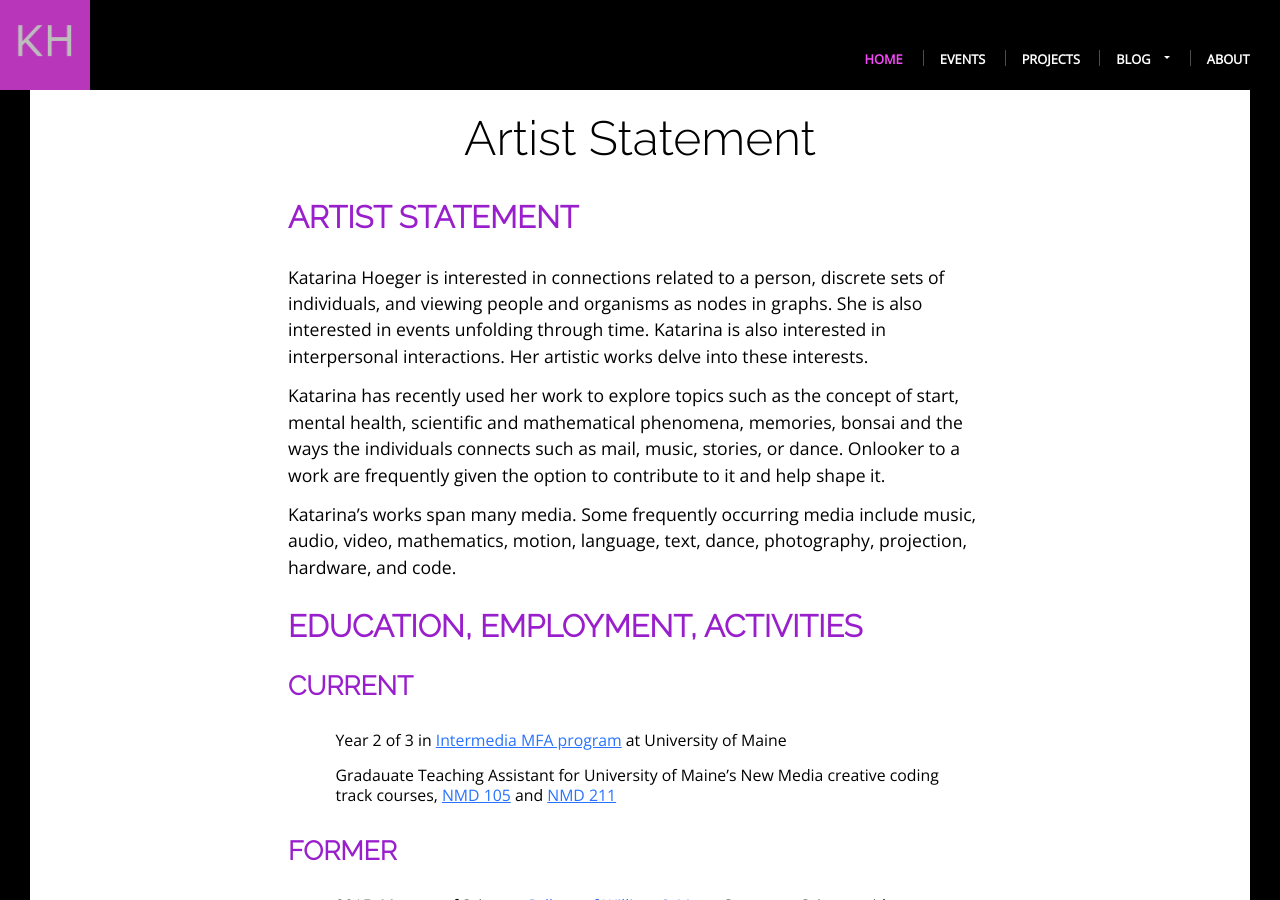
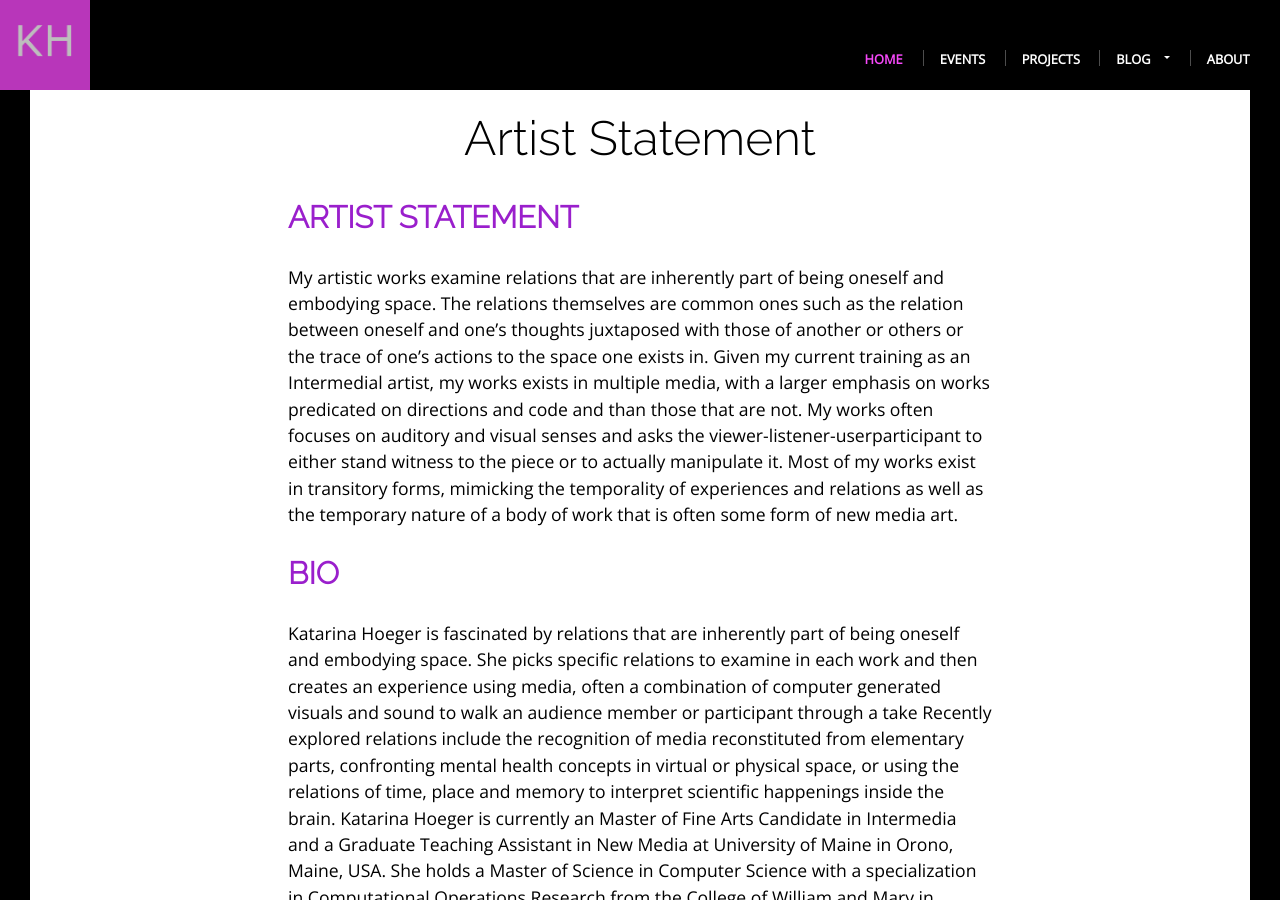
Before and after one commit to khoeger/khoeger.github.io, a Jekyll site: the page built from about/about.md, in a window 1280 px wide and 900 px high. Built offline with Jekyll 4.4.1, drawn with Linux system fonts in a browser that asks for light colours; our own code applies the rules of GitHub Pages for plain Markdown files; some of the changed text lies outside the part shown.

Commit message:
Update About text

```diff
--- a/about/about.md
+++ b/about/about.md
@@ -1,21 +1,34 @@
 ## Artist Statement
-Katarina Hoeger is interested in connections related to a person, discrete sets of individuals, and viewing people and organisms as nodes in graphs. She is also interested in events unfolding through time. Katarina is also interested in interpersonal interactions. Her artistic works delve into these interests.
+My artistic works examine relations that are inherently part of being oneself
+and embodying space. The relations themselves are common ones
+such as the relation between oneself and one’s thoughts juxtaposed with
+those of another or others or the trace of one’s actions to the space one
+exists in. Given my current training as an Intermedial artist, my works
+exists in multiple media, with a larger emphasis on works predicated on
+directions and code and than those that are not. My works often focuses
+on auditory and visual senses and asks the viewer-listener-userparticipant
+to either stand witness to the piece or to actually manipulate
+it. Most of my works exist in transitory forms, mimicking the temporality
+of experiences and relations as well as the temporary nature of a body
+of work that is often some form of new media art.
 
-Katarina has recently used her work to explore topics such as the concept of start, mental health, scientific and mathematical phenomena, memories, bonsai and the ways the individuals connects such as mail, music, stories, or dance. Onlooker to a work are frequently given the option to contribute to it and help shape it.
+## Bio
+Katarina Hoeger is fascinated by relations that are inherently part of being
+oneself and embodying space. She picks specific relations to examine
+in each work and then creates an experience using media, often a
+combination of computer generated visuals and sound to walk an audience
+member or participant through a take Recently explored relations
+include the recognition of media reconstituted from elementary parts,
+confronting mental health concepts in virtual or physical space, or using
+the relations of time, place and memory to interpret scientific happenings
+inside the brain.
+Katarina Hoeger is currently an Master of Fine Arts Candidate in Intermedia
+and a Graduate Teaching Assistant in New Media at University of
+Maine in Orono, Maine, USA. She holds a Master of Science in Computer
+Science with a specialization in Computational Operations Research from
+the College of William and Mary in Williamsburg, Virginia, USA and a
+Bachelor of Science in Mathematics from Harvey Mudd College in Claremont,
+California, USA.
+Katarina Hoeger is a founding board member of [Music Community Lab](https://musiccommunitylab.org/) and long-time volunteer organizer at its series [Monthly Music Hackathon NYC](https://monthlymusichackathon.org/).
 
-Katarina’s works span many media. Some frequently occurring media include music, audio, video, mathematics, motion, language, text, dance, photography, projection, hardware, and code.
-##  Education, Employment, Activities
-### Current
-- Year 2 of 3 in [Intermedia MFA program](https://intermedia.umaine.edu/mfa-program/) at University of Maine
-- Gradauate Teaching Assistant for University of Maine's New Media creative coding track courses, [NMD 105](https://umaine.edu/newmedia/courses/#105) and [NMD 211](https://umaine.edu/newmedia/courses/#211)
-
-### Former
-- 2015, Masters of Science, [College of William & Mary](https://www.wm.edu/as/mathematics/graduate/cor/index.php): Computer Science with a concentration in Computational Operations Research
-- 2013, Bachelors of Science, [Harvey Mudd College](https://www.hmc.edu/mathematics/): Computer Science with a concentration in Computational Operations Research
-
-- Graduate Assistant at [University of Maine Hackerspace](https://umaine.edu/hackerspace/), Instructor at [The Digital Arts Experience](https://www.thedae.com/), Software Engineer at Indus Consultancy Services, Graduate Teaching Assistant for Operations Research, Probability, Statistics at College of William and Mary
-
-- Volunteer Event Organizer & Former Communications Chair at Music Community Lab / Monthly Music Hackathon NYC, UNA Westchester Communications Intern, Flutist and Arranger
-
-## More Details
-Please see my [LinkedIn](https://www.linkedin.com/in/katarinahoeger/) or [email me](mailto:katarina@katarinahoeger.com) for a resume, CV, or further details.
+##  Resume
```
